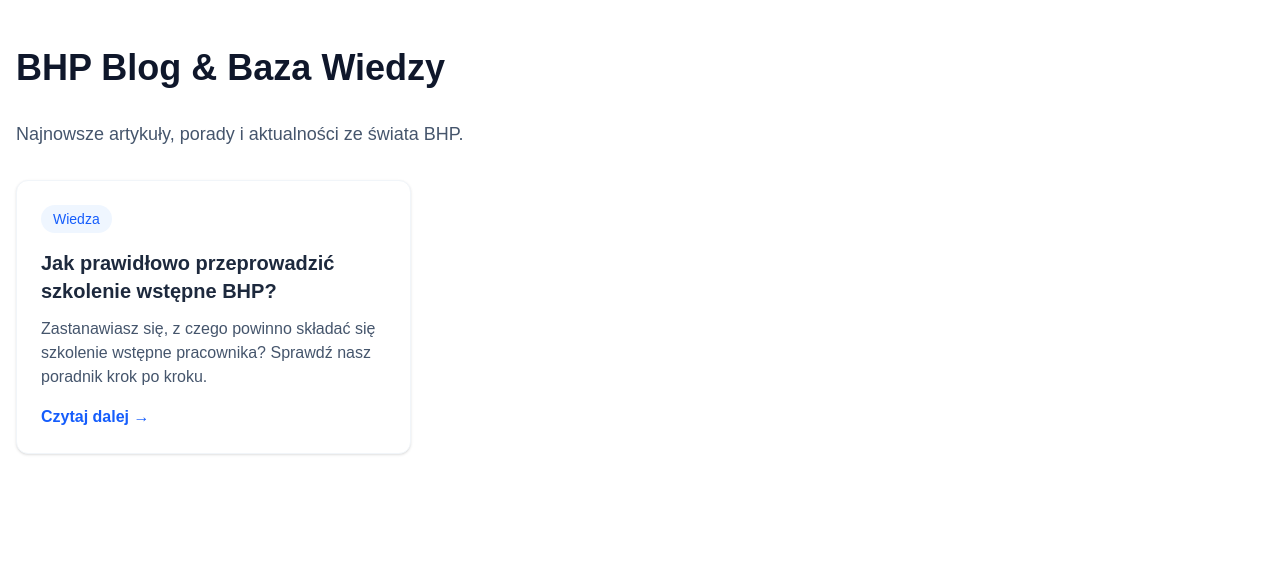
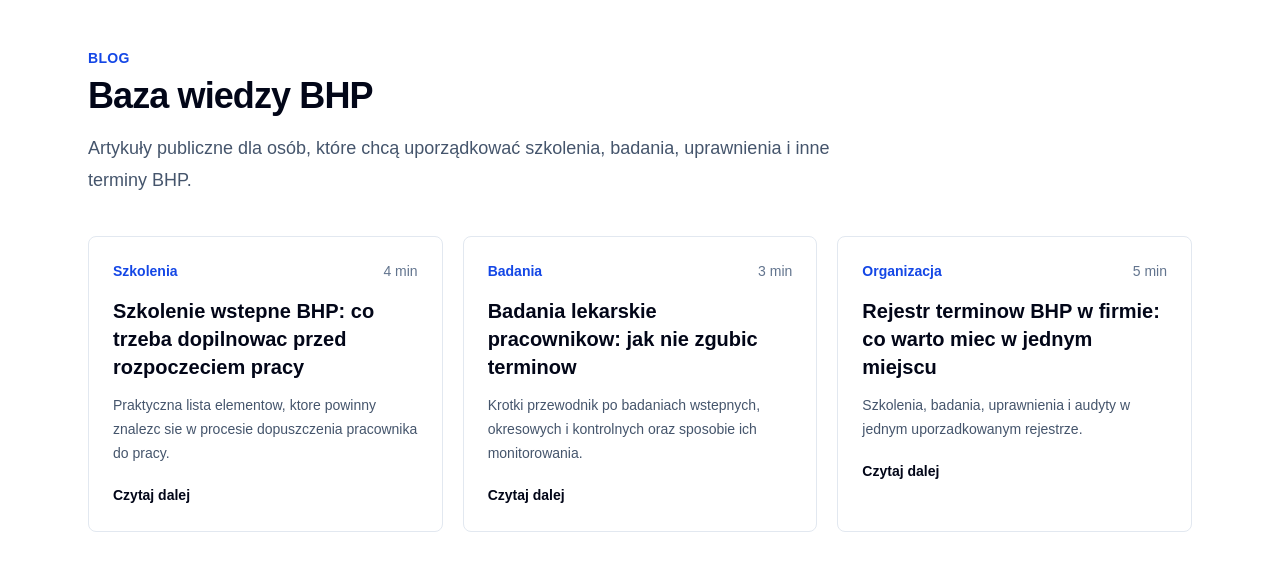
Before and after one commit to RafalWoz/terminarzBHP, a Next.js app in the folder terminybhp-portal/: page /blog in a window 1280 px wide. Shown: the top 570 px of the page. Built offline with nearby package versions, Linux system fonts and the light colour scheme.

Commit message:
feat: render blog list from content loader

```diff
--- a/terminybhp-portal/src/app/blog/page.tsx
+++ b/terminybhp-portal/src/app/blog/page.tsx
@@ -1,24 +1,41 @@
-import Link from 'next/link';
+import Link from "next/link";
+import { getAllPosts } from "@/lib/content";
+
+export const dynamic = "force-dynamic";
+
+export const metadata = {
+  title: "Blog BHP",
+  description: "Publiczna baza wiedzy TerminyBHP: szkolenia, badania, uprawnienia i organizacja terminów BHP.",
+};
 
 export default function BlogPage() {
+  const posts = getAllPosts();
+
   return (
-    <div className="container mx-auto px-4 py-12">
-      <h1 className="text-4xl font-extrabold text-slate-900 mb-8">BHP Blog & Baza Wiedzy</h1>
-      <p className="text-lg text-slate-600 mb-8">
-        Najnowsze artykuły, porady i aktualności ze świata BHP.
-      </p>
+    <main className="mx-auto max-w-6xl px-4 py-12 sm:px-6">
+      <div className="max-w-3xl">
+        <p className="text-sm font-semibold uppercase tracking-wide text-blue-700">Blog</p>
+        <h1 className="mt-2 text-4xl font-bold tracking-tight text-slate-950">Baza wiedzy BHP</h1>
+        <p className="mt-4 text-lg leading-8 text-slate-600">
+          Artykuły publiczne dla osób, które chcą uporządkować szkolenia, badania, uprawnienia i inne terminy BHP.
+        </p>
+      </div>
 
-      <div className="grid grid-cols-1 md:grid-cols-2 lg:grid-cols-3 gap-8">
-        {/* Przykładowy post (placeholder) */}
-        <div className="bg-white rounded-xl shadow-sm hover:shadow-md transition-shadow p-6 border border-slate-100">
-          <span className="text-sm font-medium text-blue-600 bg-blue-50 px-3 py-1 rounded-full mb-4 inline-block">Wiedza</span>
-          <h2 className="text-xl font-bold text-slate-800 mb-3">Jak prawidłowo przeprowadzić szkolenie wstępne BHP?</h2>
-          <p className="text-slate-600 mb-4 line-clamp-3">Zastanawiasz się, z czego powinno składać się szkolenie wstępne pracownika? Sprawdź nasz poradnik krok po kroku.</p>
-          <Link href="/blog/przykladowy-post" className="text-blue-600 font-semibold hover:text-blue-800">
-            Czytaj dalej &rarr;
-          </Link>
-        </div>
+      <div className="mt-10 grid gap-5 md:grid-cols-2 lg:grid-cols-3">
+        {posts.map((post) => (
+          <article key={post.slug} className="rounded-lg border border-slate-200 bg-white p-6">
+            <div className="flex items-center justify-between gap-4 text-sm text-slate-500">
+              <span className="font-semibold text-blue-700">{post.category}</span>
+              <span>{post.readingTime}</span>
+            </div>
+            <h2 className="mt-4 text-xl font-bold text-slate-950">{post.title}</h2>
+            <p className="mt-3 text-sm leading-6 text-slate-600">{post.description}</p>
+            <Link href={`/blog/${post.slug}`} className="mt-5 inline-flex text-sm font-semibold text-slate-950 hover:text-blue-700">
+              Czytaj dalej
+            </Link>
+          </article>
+        ))}
       </div>
-    </div>
+    </main>
   );
 }
```
